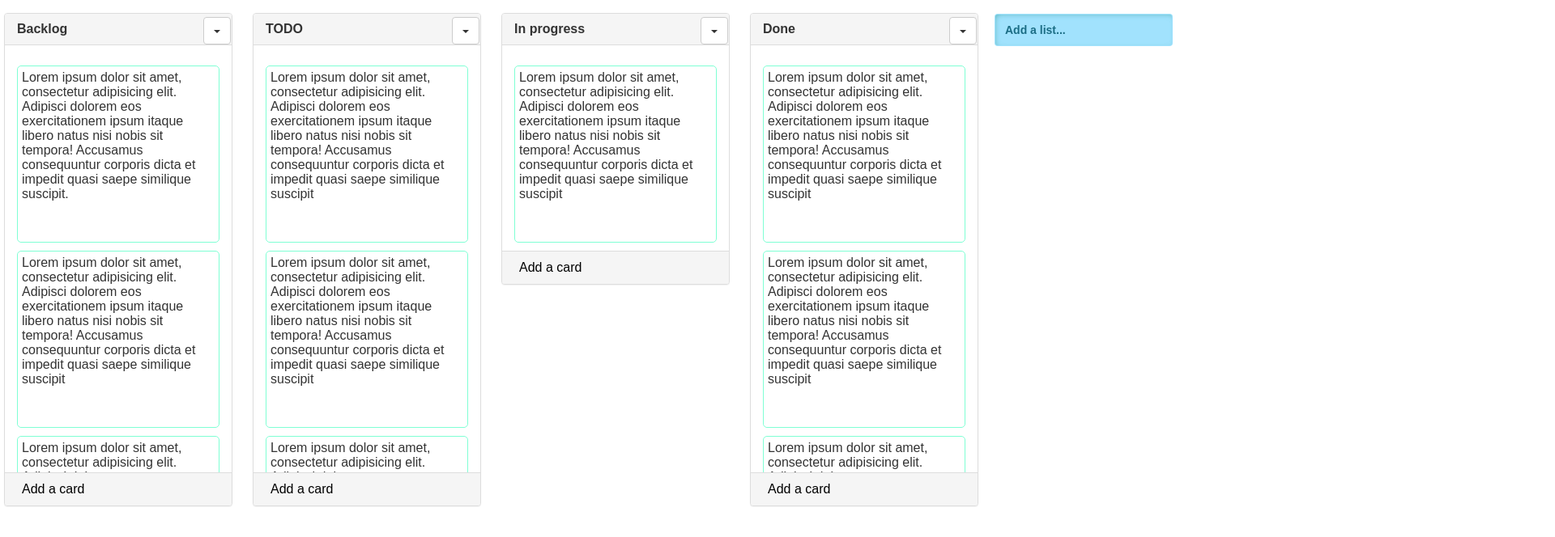
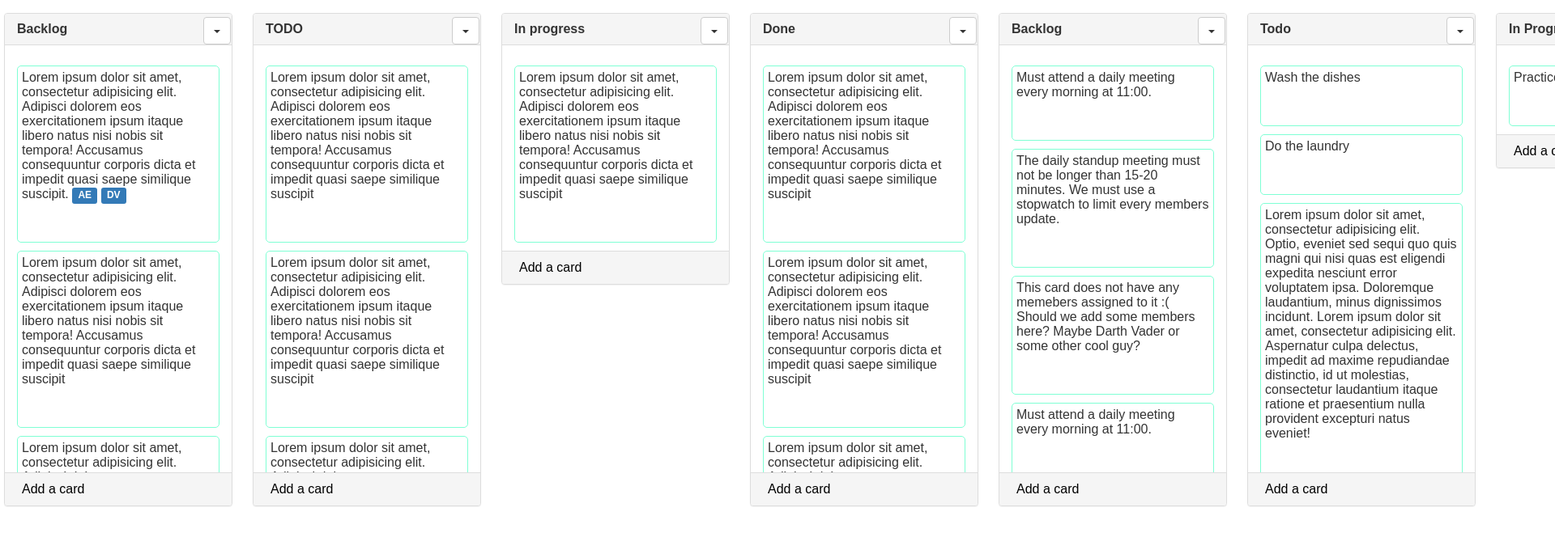
Before and after one commit to guykeren3/Taskboard, a website: page index.html in a window 1280 px wide. Shown: the part 54-718 px from the top of the page at 81% size, 1920 px wide, since content can reach past the window. Drawn offline with nearby package versions, Linux system fonts and the light colour scheme.

Commit message:
Finished JSON text and title lists feature

```diff
--- /dev/null
+++ b/assets/board.json
@@ -0,0 +1,105 @@
+{
+  "board": [
+    {
+      "title": "Backlog",
+      "tasks": [
+        {
+          "text": "Must attend a daily meeting every morning at 11:00.",
+          "members": [
+            "Alex Ilyaev",
+            "Dima Vishnevetsky"
+          ]
+        },
+        {
+          "text": "The daily standup meeting must not be longer than 15-20 minutes. We must use a stopwatch to limit every members update.",
+          "members": [
+            "Alex Ilyaev",
+            "Dima Vishnevetsky"
+          ]
+        },
+        {
+          "text": "This card does not have any memebers assigned to it :(\nShould we add some members here?\nMaybe Darth Vader or some other cool guy?",
+          "members": []
+        },
+        {
+          "text": "Must attend a daily meeting every morning at 11:00.",
+          "members": [
+            "Dima Vishnevetsky"
+          ]
+        },
+        {
+          "text": "Lorem ipsum dolor sit amet, consectetur adipisicing elit. Optio, eveniet sed sequi quo quis magni qui nisi quas est eligendi expedita nesciunt error voluptatem ipsa. Doloremque laudantium, minus dignissimos incidunt. Lorem ipsum dolor sit amet, consectetur adipisicing elit. Aspernatur culpa delectus, impedit ad maxime repudiandae distinctio, id ut molestias, consectetur laudantium itaque ratione et praesentium nulla provident excepturi natus eveniet!.",
+          "members": [
+            "Alex Ilyaev",
+            "Dima Vishnevetsky"
+          ]
+        }
+      ]
+    },
+    {
+      "title": "Todo",
+      "tasks": [
+        {
+          "text": "Wash the dishes",
+          "members": [
+            "Alex Ilyaev",
+            "Dima Vishnevetsky"
+          ]
+        },
+        {
+          "text": "Do the laundry",
+          "members": [
+            "Gil Tayar"
+          ]
+        },
+        {
+          "text": "Lorem ipsum dolor sit amet, consectetur adipisicing elit. Optio, eveniet sed sequi quo quis magni qui nisi quas est eligendi expedita nesciunt error voluptatem ipsa. Doloremque laudantium, minus dignissimos incidunt. Lorem ipsum dolor sit amet, consectetur adipisicing elit. Aspernatur culpa delectus, impedit ad maxime repudiandae distinctio, id ut molestias, consectetur laudantium itaque ratione et praesentium nulla provident excepturi natus eveniet!",
+          "members": [
+            "Alex Ilyaev",
+            "Dima Vishnevetsky"
+          ]
+        }
+      ]
+    },
+    {
+      "title": "In Progress",
+      "tasks": [
+        {
+          "text": "Practice!",
+          "members": []
+        }
+      ]
+    },
+    {
+      "title": "QA",
+      "tasks": [
+        {
+          "text": "Redesign Logo",
+          "members": [
+            "Alex Ilyaev"
+          ]
+        },
+        {
+          "text": "Bug: Blurring the list options dropdown does not close the drop down",
+          "members": [
+            "Gil Tayar",
+            "Dima Vishnevetsky"
+          ]
+        }
+      ]
+    },
+    {
+      "title": "Done",
+      "tasks": [
+        {
+          "text": "Code review",
+          "members": [
+            "Alex Ilyaev",
+            "Dima Vishnevetsky",
+            "Gil Tayar"
+          ]
+        }
+      ]
+    }
+  ]
+}
--- a/css/styles.css
+++ b/css/styles.css
@@ -110,6 +110,7 @@ body > main > div > div {
 }
 
 .panel-body li {
+  position: relative; /* position relative for edit button absolute */
   list-style: none;
   padding: 5px 5px 50px 5px;
   margin-top: 10px;
@@ -119,6 +120,23 @@ body > main > div > div {
   /*box-shadow: 2px 2px 15px -5px aquamarine inset;*/
   border: 1px solid aquamarine;
   border-radius: 5px;
+}
+
+.initials {
+  /*position: absolute;*/
+  /*bottom: 25px;*/
+  /*right: 25px;*/
+}
+
+.edit-card {
+  position: absolute;
+  top: 5px;
+  right: 5px;
+  display: none;
+}
+
+li:hover.panel-body .edit-card {
+  display: initial;
 }
 
 .panel-heading {
@@ -131,11 +149,14 @@ body > main > div > div {
   display: inline-flex;
 }
 
-body > main > div > div > div.panel-footer > button { /* add a card link */
+.add-card-button { /* add a card link */
   color: black;
   text-decoration: none;
   border: none;
   background-color: transparent;
+  display: inline-block;
+  /*width: 100%;*/
+  /*height: 100%;*/
 }
 
 .add-list-btn {
@@ -155,6 +176,11 @@ body > main > div > div > div.panel-footer > button { /* add a card link */
   top: 0;
   left: 0;
   z-index: 10;
+}
+
+
+.panel-footer:hover {
+  background-color: #bfbfbf;
 }
 
 /*arrow*/
--- a/index.html
+++ b/index.html
@@ -41,39 +41,51 @@
       <div class="panel-heading"><span class="list-title"> Backlog </span></div>
       <div class="panel-body">
         <ul class="list-container">
-          <li class="panel-body">Lorem ipsum dolor sit amet, consectetur adipisicing elit. Adipisci dolorem eos exercitationem ipsum itaque
+          <li class="panel-body">
+            <button type="button" class="btn btn-info btn-xs edit-card">Edit card</button>
+            Lorem ipsum dolor sit amet, consectetur adipisicing elit. Adipisci dolorem eos exercitationem ipsum itaque
             libero natus nisi nobis sit tempora! Accusamus consequuntur corporis dicta et impedit quasi saepe similique
             suscipit.
+            <span class="label label-primary initials" title="Alex">AE</span>
+            <span class="label label-primary initials" title="Dima">DV</span>
           </li>
-          <li class="panel-body">Lorem ipsum dolor sit amet, consectetur adipisicing elit. Adipisci dolorem eos exercitationem ipsum itaque
+          <li class="panel-body">Lorem ipsum dolor sit amet, consectetur adipisicing elit. Adipisci dolorem eos
+            exercitationem ipsum itaque
             libero natus nisi nobis sit tempora! Accusamus consequuntur corporis dicta et impedit quasi saepe similique
             suscipit
           </li>
-          <li class="panel-body">Lorem ipsum dolor sit amet, consectetur adipisicing elit. Adipisci dolorem eos exercitationem ipsum itaque
+          <li class="panel-body">Lorem ipsum dolor sit amet, consectetur adipisicing elit. Adipisci dolorem eos
+            exercitationem ipsum itaque
             libero natus nisi nobis sit tempora! Accusamus consequuntur corporis dicta et impedit quasi saepe similique
             suscipit
           </li>
-          <li class="panel-body">Lorem ipsum dolor sit amet, consectetur adipisicing elit. Adipisci dolorem eos exercitationem ipsum itaque
+          <li class="panel-body">Lorem ipsum dolor sit amet, consectetur adipisicing elit. Adipisci dolorem eos
+            exercitationem ipsum itaque
             libero natus nisi nobis sit tempora! Accusamus consequuntur corporis dicta et impedit quasi saepe similique
             suscipit
           </li>
-          <li class="panel-body">Lorem ipsum dolor sit amet, consectetur adipisicing elit. Adipisci dolorem eos exercitationem ipsum itaque
+          <li class="panel-body">Lorem ipsum dolor sit amet, consectetur adipisicing elit. Adipisci dolorem eos
+            exercitationem ipsum itaque
             libero natus nisi nobis sit tempora! Accusamus consequuntur corporis dicta et impedit quasi saepe similique
             suscipit
           </li>
-          <li class="panel-body">Lorem ipsum dolor sit amet, consectetur adipisicing elit. Adipisci dolorem eos exercitationem ipsum itaque
+          <li class="panel-body">Lorem ipsum dolor sit amet, consectetur adipisicing elit. Adipisci dolorem eos
+            exercitationem ipsum itaque
             libero natus nisi nobis sit tempora! Accusamus consequuntur corporis dicta et impedit quasi saepe similique
             suscipit
           </li>
-          <li class="panel-body">Lorem ipsum dolor sit amet, consectetur adipisicing elit. Adipisci dolorem eos exercitationem ipsum itaque
+          <li class="panel-body">Lorem ipsum dolor sit amet, consectetur adipisicing elit. Adipisci dolorem eos
+            exercitationem ipsum itaque
             libero natus nisi nobis sit tempora! Accusamus consequuntur corporis dicta et impedit quasi saepe similique
             suscipit
           </li>
-          <li class="panel-body">Lorem ipsum dolor sit amet, consectetur adipisicing elit. Adipisci dolorem eos exercitationem ipsum itaque
+          <li class="panel-body">Lorem ipsum dolor sit amet, consectetur adipisicing elit. Adipisci dolorem eos
+            exercitationem ipsum itaque
             libero natus nisi nobis sit tempora! Accusamus consequuntur corporis dicta et impedit quasi saepe similique
             suscipit
           </li>
-          <li class="panel-body">Lorem ipsum dolor sit amet, consectetur adipisicing elit. Adipisci dolorem eos exercitationem ipsum itaque
+          <li class="panel-body">Lorem ipsum dolor sit amet, consectetur adipisicing elit. Adipisci dolorem eos
+            exercitationem ipsum itaque
             libero natus nisi nobis sit tempora! Accusamus consequuntur corporis dicta et impedit quasi saepe similique
             suscipit
           </li>
@@ -100,43 +112,54 @@
       <div class="panel-heading"><span class="list-title">  TODO </span></div>
       <div class="panel-body">
         <ul class="list-container">
-          <li class="panel-body">Lorem ipsum dolor sit amet, consectetur adipisicing elit. Adipisci dolorem eos exercitationem ipsum itaque
+          <li class="panel-body">
+            <button type="button" class="btn btn-info btn-xs edit-card">Edit card</button>
+            Lorem ipsum dolor sit amet, consectetur adipisicing elit. Adipisci dolorem eos exercitationem ipsum itaque
             libero natus nisi nobis sit tempora! Accusamus consequuntur corporis dicta et impedit quasi saepe similique
             suscipit
           </li>
-          <li class="panel-body">Lorem ipsum dolor sit amet, consectetur adipisicing elit. Adipisci dolorem eos exercitationem ipsum itaque
+          <li class="panel-body">Lorem ipsum dolor sit amet, consectetur adipisicing elit. Adipisci dolorem eos
+            exercitationem ipsum itaque
             libero natus nisi nobis sit tempora! Accusamus consequuntur corporis dicta et impedit quasi saepe similique
             suscipit
           </li>
-          <li class="panel-body">Lorem ipsum dolor sit amet, consectetur adipisicing elit. Adipisci dolorem eos exercitationem ipsum itaque
+          <li class="panel-body">Lorem ipsum dolor sit amet, consectetur adipisicing elit. Adipisci dolorem eos
+            exercitationem ipsum itaque
             libero natus nisi nobis sit tempora! Accusamus consequuntur corporis dicta et impedit quasi saepe similique
             suscipit
           </li>
-          <li class="panel-body">Lorem ipsum dolor sit amet, consectetur adipisicing elit. Adipisci dolorem eos exercitationem ipsum itaque
+          <li class="panel-body">Lorem ipsum dolor sit amet, consectetur adipisicing elit. Adipisci dolorem eos
+            exercitationem ipsum itaque
             libero natus nisi nobis sit tempora! Accusamus consequuntur corporis dicta et impedit quasi saepe similique
             suscipit
           </li>
-          <li class="panel-body">Lorem ipsum dolor sit amet, consectetur adipisicing elit. Adipisci dolorem eos exercitationem ipsum itaque
+          <li class="panel-body">Lorem ipsum dolor sit amet, consectetur adipisicing elit. Adipisci dolorem eos
+            exercitationem ipsum itaque
             libero natus nisi nobis sit tempora! Accusamus consequuntur corporis dicta et impedit quasi saepe similique
             suscipit
           </li>
-          <li class="panel-body">Lorem ipsum dolor sit amet, consectetur adipisicing elit. Adipisci dolorem eos exercitationem ipsum itaque
+          <li class="panel-body">Lorem ipsum dolor sit amet, consectetur adipisicing elit. Adipisci dolorem eos
+            exercitationem ipsum itaque
             libero natus nisi nobis sit tempora! Accusamus consequuntur corporis dicta et impedit quasi saepe similique
             suscipit
           </li>
-          <li class="panel-body">Lorem ipsum dolor sit amet, consectetur adipisicing elit. Adipisci dolorem eos exercitationem ipsum itaque
+          <li class="panel-body">Lorem ipsum dolor sit amet, consectetur adipisicing elit. Adipisci dolorem eos
+            exercitationem ipsum itaque
             libero natus nisi nobis sit tempora! Accusamus consequuntur corporis dicta et impedit quasi saepe similique
             suscipit
           </li>
-          <li class="panel-body">Lorem ipsum dolor sit amet, consectetur adipisicing elit. Adipisci dolorem eos exercitationem ipsum itaque
+          <li class="panel-body">Lorem ipsum dolor sit amet, consectetur adipisicing elit. Adipisci dolorem eos
+            exercitationem ipsum itaque
             libero natus nisi nobis sit tempora! Accusamus consequuntur corporis dicta et impedit quasi saepe similique
             suscipit
           </li>
-          <li class="panel-body">Lorem ipsum dolor sit amet, consectetur adipisicing elit. Adipisci dolorem eos exercitationem ipsum itaque
+          <li class="panel-body">Lorem ipsum dolor sit amet, consectetur adipisicing elit. Adipisci dolorem eos
+            exercitationem ipsum itaque
             libero natus nisi nobis sit tempora! Accusamus consequuntur corporis dicta et impedit quasi saepe similique
             suscipit
           </li>
-          <li class="panel-body">Lorem ipsum dolor sit amet, consectetur adipisicing elit. Adipisci dolorem eos exercitationem ipsum itaque
+          <li class="panel-body">Lorem ipsum dolor sit amet, consectetur adipisicing elit. Adipisci dolorem eos
+            exercitationem ipsum itaque
             libero natus nisi nobis sit tempora! Accusamus consequuntur corporis dicta et impedit quasi saepe similique
             suscipit
           </li>
@@ -162,7 +185,9 @@
       <div class="panel-heading"><span class="list-title">  In progress </span></div>
       <div class="panel-body">
         <ul class="list-container">
-          <li class="panel-body">Lorem ipsum dolor sit amet, consectetur adipisicing elit. Adipisci dolorem eos exercitationem ipsum itaque
+          <li class="panel-body">
+            <button type="button" class="btn btn-info btn-xs edit-card">Edit card</button>
+            Lorem ipsum dolor sit amet, consectetur adipisicing elit. Adipisci dolorem eos exercitationem ipsum itaque
             libero natus nisi nobis sit tempora! Accusamus consequuntur corporis dicta et impedit quasi saepe similique
             suscipit
           </li>
@@ -188,39 +213,49 @@
       <div class="panel-heading"><span class="list-title">  Done </span></div>
       <div class="panel-body">
         <ul class="list-container">
-          <li class="panel-body">Lorem ipsum dolor sit amet, consectetur adipisicing elit. Adipisci dolorem eos exercitationem ipsum itaque
+          <li class="panel-body">
+            <button type="button" class="btn btn-info btn-xs edit-card">Edit card</button>
+            Lorem ipsum dolor sit amet, consectetur adipisicing elit. Adipisci dolorem eos exercitationem ipsum itaque
             libero natus nisi nobis sit tempora! Accusamus consequuntur corporis dicta et impedit quasi saepe similique
             suscipit
           </li>
-          <li class="panel-body">Lorem ipsum dolor sit amet, consectetur adipisicing elit. Adipisci dolorem eos exercitationem ipsum itaque
+          <li class="panel-body">Lorem ipsum dolor sit amet, consectetur adipisicing elit. Adipisci dolorem eos
+            exercitationem ipsum itaque
             libero natus nisi nobis sit tempora! Accusamus consequuntur corporis dicta et impedit quasi saepe similique
             suscipit
           </li>
-          <li class="panel-body">Lorem ipsum dolor sit amet, consectetur adipisicing elit. Adipisci dolorem eos exercitationem ipsum itaque
+          <li class="panel-body">Lorem ipsum dolor sit amet, consectetur adipisicing elit. Adipisci dolorem eos
+            exercitationem ipsum itaque
             libero natus nisi nobis sit tempora! Accusamus consequuntur corporis dicta et impedit quasi saepe similique
             suscipit
           </li>
-          <li class="panel-body">Lorem ipsum dolor sit amet, consectetur adipisicing elit. Adipisci dolorem eos exercitationem ipsum itaque
+          <li class="panel-body">Lorem ipsum dolor sit amet, consectetur adipisicing elit. Adipisci dolorem eos
+            exercitationem ipsum itaque
             libero natus nisi nobis sit tempora! Accusamus consequuntur corporis dicta et impedit quasi saepe similique
             suscipit
           </li>
-          <li class="panel-body">Lorem ipsum dolor sit amet, consectetur adipisicing elit. Adipisci dolorem eos exercitationem ipsum itaque
+          <li class="panel-body">Lorem ipsum dolor sit amet, consectetur adipisicing elit. Adipisci dolorem eos
+            exercitationem ipsum itaque
             libero natus nisi nobis sit tempora! Accusamus consequuntur corporis dicta et impedit quasi saepe similique
             suscipit
           </li>
-          <li class="panel-body">Lorem ipsum dolor sit amet, consectetur adipisicing elit. Adipisci dolorem eos exercitationem ipsum itaque
+          <li class="panel-body">Lorem ipsum dolor sit amet, consectetur adipisicing elit. Adipisci dolorem eos
+            exercitationem ipsum itaque
             libero natus nisi nobis sit tempora! Accusamus consequuntur corporis dicta et impedit quasi saepe similique
             suscipit
           </li>
-          <li class="panel-body">Lorem ipsum dolor sit amet, consectetur adipisicing elit. Adipisci dolorem eos exercitationem ipsum itaque
+          <li class="panel-body">Lorem ipsum dolor sit amet, consectetur adipisicing elit. Adipisci dolorem eos
+            exercitationem ipsum itaque
             libero natus nisi nobis sit tempora! Accusamus consequuntur corporis dicta et impedit quasi saepe similique
             suscipit
           </li>
-          <li class="panel-body">Lorem ipsum dolor sit amet, consectetur adipisicing elit. Adipisci dolorem eos exercitationem ipsum itaque
+          <li class="panel-body">Lorem ipsum dolor sit amet, consectetur adipisicing elit. Adipisci dolorem eos
+            exercitationem ipsum itaque
             libero natus nisi nobis sit tempora! Accusamus consequuntur corporis dicta et impedit quasi saepe similique
             suscipit
           </li>
-          <li class="panel-body">Lorem ipsum dolor sit amet, consectetur adipisicing elit. Adipisci dolorem eos exercitationem ipsum itaque
+          <li class="panel-body">Lorem ipsum dolor sit amet, consectetur adipisicing elit. Adipisci dolorem eos
+            exercitationem ipsum itaque
             libero natus nisi nobis sit tempora! Accusamus consequuntur corporis dicta et impedit quasi saepe similique
             suscipit
           </li>
--- a/javascript/main.js
+++ b/javascript/main.js
@@ -38,12 +38,12 @@ const listTemplate = `
 
 let addListButton = document.querySelector('#add-list');
 
-function createList() {
+function createList(data) {
 //catching the main div to push the other divs into it
   const listParent = document.createElement('div');
   listParent.className = 'panel panel-default';
   listParent.innerHTML = listTemplate;
-
+  // console.info(data);
   let divWrapper = document.querySelector('.wrapper');
 
 // parentNode.insertBefore(newNode, referenceNode) example for how to use insertBefore node that been used below;
@@ -52,8 +52,26 @@ function createList() {
 
   // Handle clicks on list title
   let newListSpan = listParent.querySelector('.list-title');
+// console.info(newListSpan);
+
+  // gets the tasks text
+  if (typeof data !== 'undefined') {
+    let liName = data.title;
+    newListSpan.textContent = liName;   // enteres the object title as the list title
+    let liTasksArray = data.tasks;
+    // console.info('this is the tasks array', liTasksArray);
+    for (const i in liTasksArray) {
+      let textInListArray = liTasksArray[i].text;
+      console.info(textInListArray);
+      let ulInList = listParent.querySelector('.list-container');
+      let liInUl = document.createElement('li');
+      liInUl.textContent = textInListArray;
+      ulInList.appendChild(liInUl);
+    }
+  }
   // console.info(newListSpan);
   handleListTitle(newListSpan);
+
 
   // Handle list options button
   let listOptions = listParent.querySelector('.dropdown');
@@ -64,7 +82,6 @@ function createList() {
   cardButton.addEventListener('click', newCard);
   // console.log(cardButton);
 }
-
 addListButton.addEventListener('click', (e) => {
   createList();
 });
@@ -79,7 +96,6 @@ function addListenerToButtons() {
   }
 }
 
-
 function newCard(event) {
   const target = event.target;
   let divFooter = target.parentNode;
@@ -89,7 +105,12 @@ function newCard(event) {
   let divUl = divParent.querySelector('.list-container');
   // console.log(divUl);
   let newLi = document.createElement('li');
+  newLi.className = 'panel-body';
   newLi.textContent = 'example string just so the li wont be so thin'; // adding an example string.
+  let btnEdit = document.createElement('button');
+  btnEdit.className = ('btn btn-info btn-xs edit-card');
+  btnEdit.textContent = 'Edit card';
+  newLi.appendChild(btnEdit);
   // console.log(newLi);
   divUl.appendChild(newLi);
 }
@@ -150,7 +171,7 @@ function handleListTitle(titleElm) {
 // catch all the arrow buttons (divs)
 
 let subMenuButtons = document.querySelectorAll('.dropdown');
-console.info(subMenuButtons);
+// console.info(subMenuButtons);
 
 // apply event listener to every arrow button
 
@@ -163,7 +184,7 @@ for (const button of subMenuButtons) {
 function makeButtonSupportRemoveList(button) {
 
   let ulInsideButton = button.querySelector('.dropdown-menu');
-  console.info(ulInsideButton);
+  // console.info(ulInsideButton);
   ulInsideButton.style.display = 'none';
 
   button.addEventListener('click', (e) => {
@@ -197,3 +218,29 @@ function makeButtonSupportRemoveList(button) {
     }
   })
 }
+
+function reqListener(event) {
+  const target = event.target;
+  let listObject = JSON.parse(target.responseText);
+  // console.info(listObject);
+  const boardArray = listObject.board;
+  console.info('this is the board which is inside the json', boardArray);
+
+  for (const list of boardArray) {
+    console.info('loop', list);
+    createList(list);
+    // let title = listObject[i].title;
+    // console.info(title);
+  }
+}
+
+const oReq = new XMLHttpRequest();
+oReq.addEventListener("load", reqListener);
+oReq.open("GET", "assets/board.json");
+oReq.send();
+
+// console.info(oReq);
+
+// let listObject = oReq.parse();
+//
+// console.info(listObject);
```
Also changed, not shown: sample-json.json (added, +35 -0 lines).
